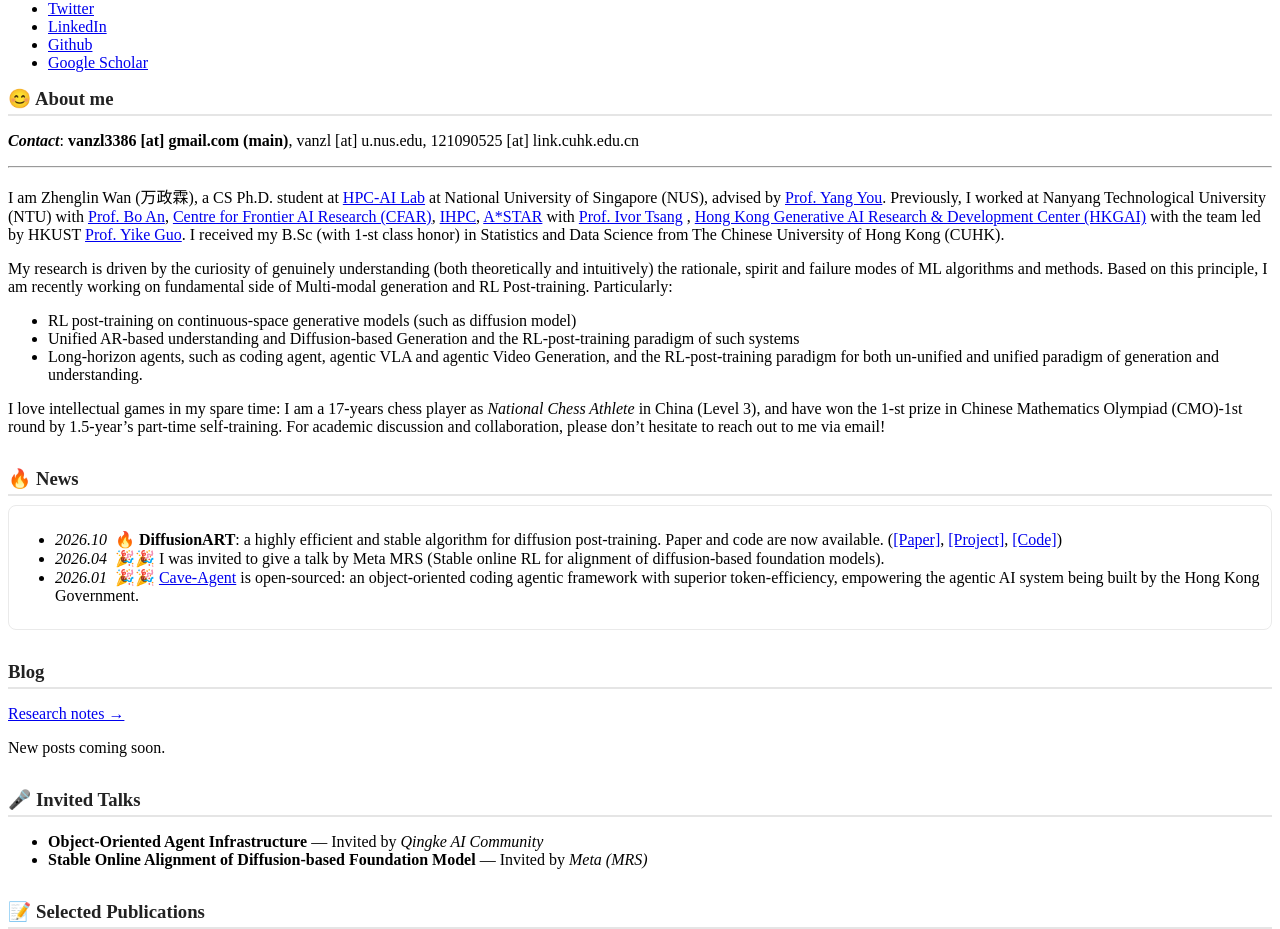
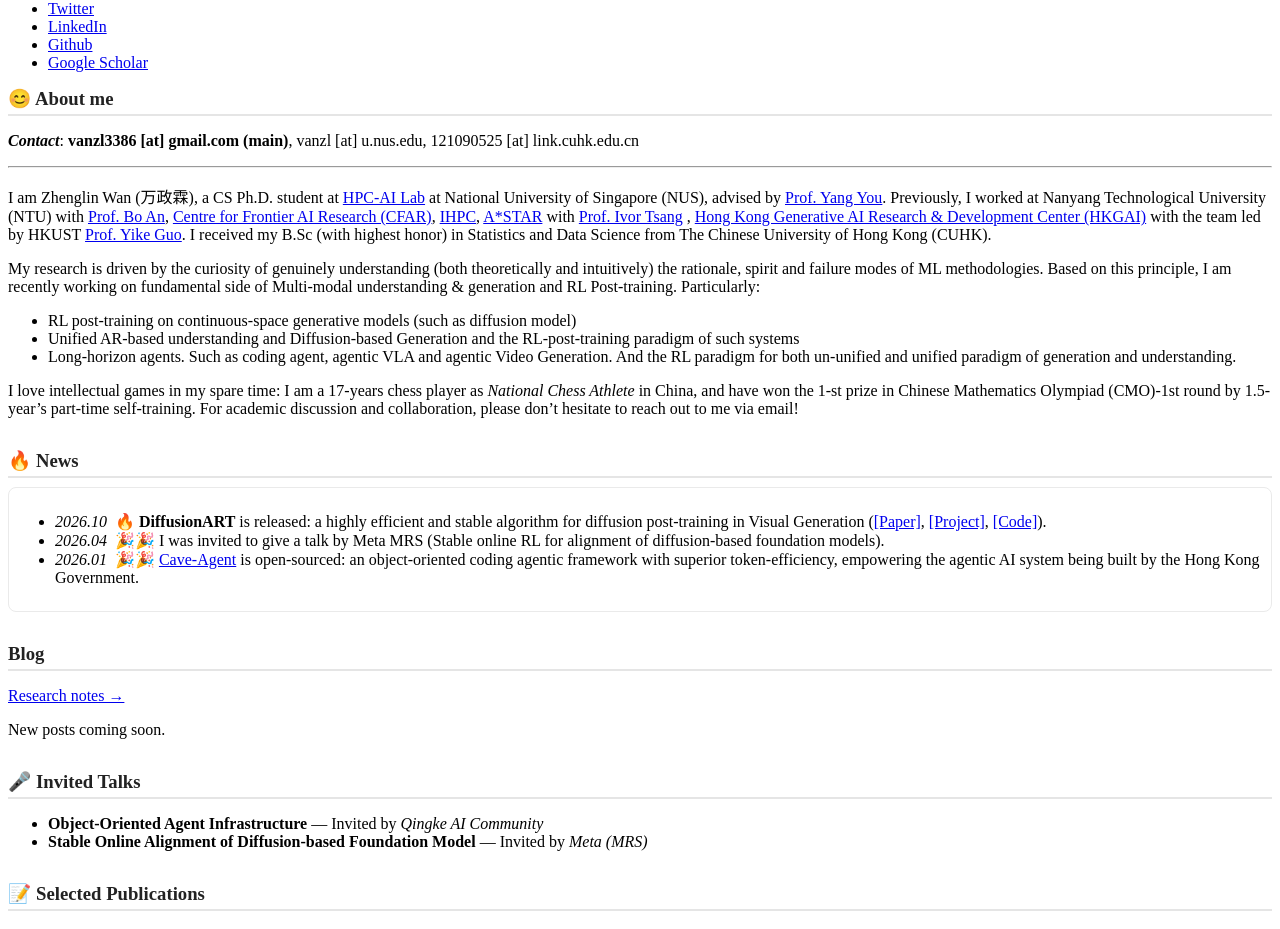
Before and after one commit to vanzll/vanzll.github.io, a Jekyll site: the page built from _pages/about_chinese.md, in a window 1280 px wide. Shown: the part 501-1430 px from the top of the page. Built offline with Jekyll 4.4.1, drawn with Linux system fonts in a browser that asks for light colours.

Commit message:
Update about.md

```diff
--- a/_pages/about.md
+++ b/_pages/about.md
@@ -55,15 +55,15 @@ redirect_from:
 <!-- Dark mode is handled globally in layout/head; local button/styles removed -->
 
 
-I am Zhenglin Wan (万政霖), a CS Ph.D. student at [HPC-AI Lab](https://ai.comp.nus.edu.sg/) at National University of Singapore (NUS), advised by [Prof. Yang You](https://www.comp.nus.edu.sg/~youy/). Previously, I worked at Nanyang Technological University (NTU) with [Prof. Bo An](https://personal.ntu.edu.sg/boan/), [Centre for Frontier AI Research (CFAR)](https://www.a-star.edu.sg/cfar), [IHPC](https://www.a-star.edu.sg/ihpc/), [A\*STAR](https://www.a-star.edu.sg/) with [Prof. Ivor Tsang](https://www.a-star.edu.sg/cfar/about-cfar/management/prof-ivor-tsang) , [Hong Kong Generative AI Research & Development Center (HKGAI)](https://www.hkgai.info/) with the team led by HKUST [Prof. Yike Guo](https://cse.hkust.edu.hk/admin/people/faculty/profile/yikeguo). I received my B.Sc (with 1-st class honor) in Statistics and Data Science from The Chinese University of Hong Kong (CUHK).
+I am Zhenglin Wan (万政霖), a CS Ph.D. student at [HPC-AI Lab](https://ai.comp.nus.edu.sg/) at National University of Singapore (NUS), advised by [Prof. Yang You](https://www.comp.nus.edu.sg/~youy/). Previously, I worked at Nanyang Technological University (NTU) with [Prof. Bo An](https://personal.ntu.edu.sg/boan/), [Centre for Frontier AI Research (CFAR)](https://www.a-star.edu.sg/cfar), [IHPC](https://www.a-star.edu.sg/ihpc/), [A\*STAR](https://www.a-star.edu.sg/) with [Prof. Ivor Tsang](https://www.a-star.edu.sg/cfar/about-cfar/management/prof-ivor-tsang) , [Hong Kong Generative AI Research & Development Center (HKGAI)](https://www.hkgai.info/) with the team led by HKUST [Prof. Yike Guo](https://cse.hkust.edu.hk/admin/people/faculty/profile/yikeguo). I received my B.Sc (with highest honor) in Statistics and Data Science from The Chinese University of Hong Kong (CUHK).
 
-My research is driven by the curiosity of genuinely understanding (both theoretically and intuitively) the rationale, spirit and failure modes of ML algorithms and methods. Based on this principle, I am recently working on fundamental side of Multi-modal generation and RL Post-training. Particularly:
+My research is driven by the curiosity of genuinely understanding (both theoretically and intuitively) the rationale, spirit and failure modes of ML methodologies. Based on this principle, I am recently working on fundamental side of Multi-modal understanding & generation and RL Post-training. Particularly:
 
 - RL post-training on continuous-space generative models (such as diffusion model)
 - Unified AR-based understanding and Diffusion-based Generation and the RL-post-training paradigm of such systems
-- Long-horizon agents, such as coding agent, agentic VLA and agentic Video Generation, and the RL-post-training paradigm for both un-unified and unified paradigm of generation and understanding.
+- Long-horizon agents. Such as coding agent, agentic VLA and agentic Video Generation. And the RL paradigm for both un-unified and unified paradigm of generation and understanding.
 
-I love intellectual games in my spare time: I am a 17-years chess player as *National Chess Athlete* in China (Level 3), and have won the 1-st prize in Chinese Mathematics Olympiad (CMO)-1st round by 1.5-year's part-time self-training. For academic discussion and collaboration, please don't hesitate to reach out to me via email!
+I love intellectual games in my spare time: I am a 17-years chess player as *National Chess Athlete* in China, and have won the 1-st prize in Chinese Mathematics Olympiad (CMO)-1st round by 1.5-year's part-time self-training. For academic discussion and collaboration, please don't hesitate to reach out to me via email!
 
 
 
@@ -73,7 +73,7 @@ I love intellectual games in my spare time: I am a 17-years chess player as *Nat
 
 <div class="news" markdown="1">
 <div class="scroll-window" markdown="1" tabindex="0" role="region" aria-label="News" data-visible-items="9">
-- *2026.10* &nbsp;🔥 **DiffusionART**: a highly efficient and stable algorithm for diffusion post-training. Paper and code are now available. ([[Paper]](https://arxiv.org/abs/2610.12572), [[Project]](https://vanzll.github.io/diffusionart-project/), [[Code]](https://github.com/vanzll/DiffusionART))
+- *2026.10* &nbsp;🔥 **DiffusionART** is released: a highly efficient and stable algorithm for diffusion post-training in Visual Generation ([[Paper]](https://arxiv.org/abs/2610.12572), [[Project]](https://vanzll.github.io/diffusionart-project/), [[Code]](https://github.com/vanzll/DiffusionART)).
 - *2026.04*  &nbsp;🎉🎉 I was invited to give a talk by Meta MRS (Stable online RL for alignment of diffusion-based foundation models).
 - *2026.01*  &nbsp;🎉🎉 [Cave-Agent](https://arxiv.org/abs/2601.01569) is open-sourced: an object-oriented coding agentic framework with superior token-efficiency, empowering the agentic AI system being built by the Hong Kong Government.
 
```
